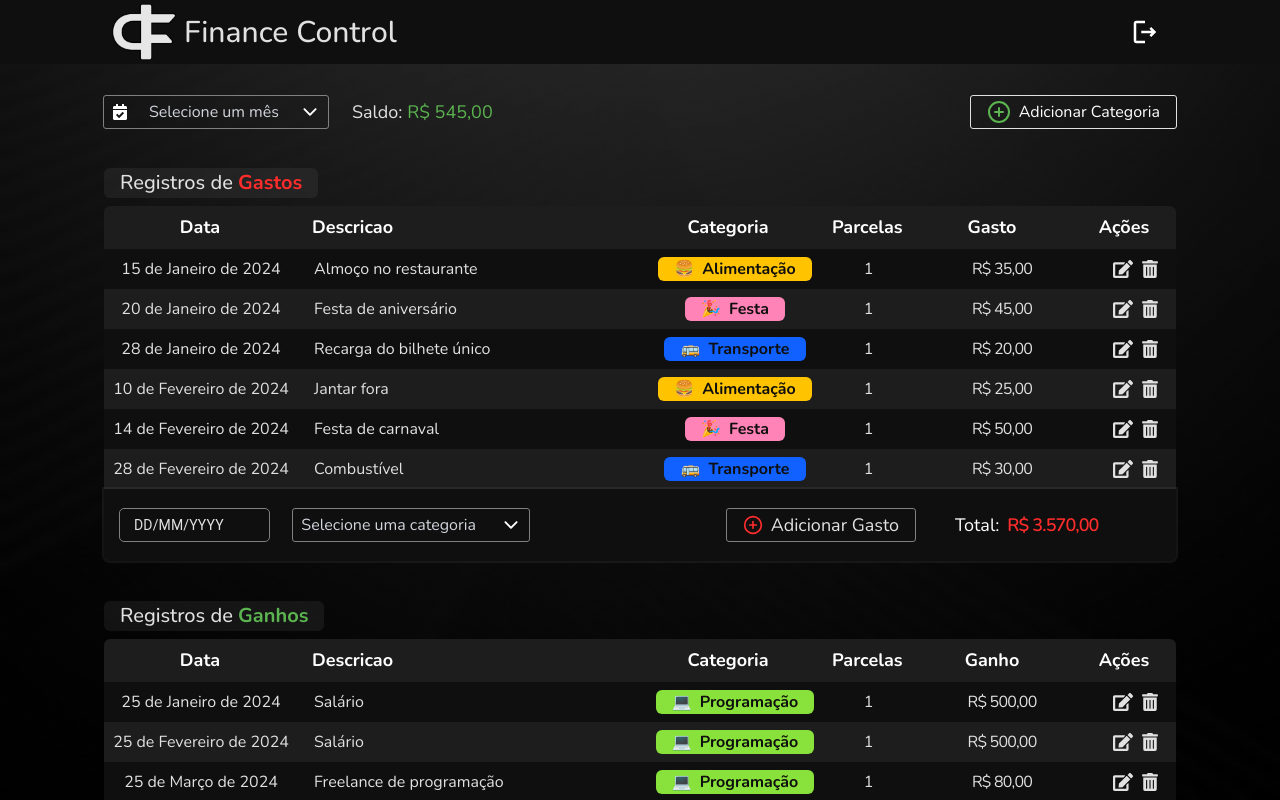
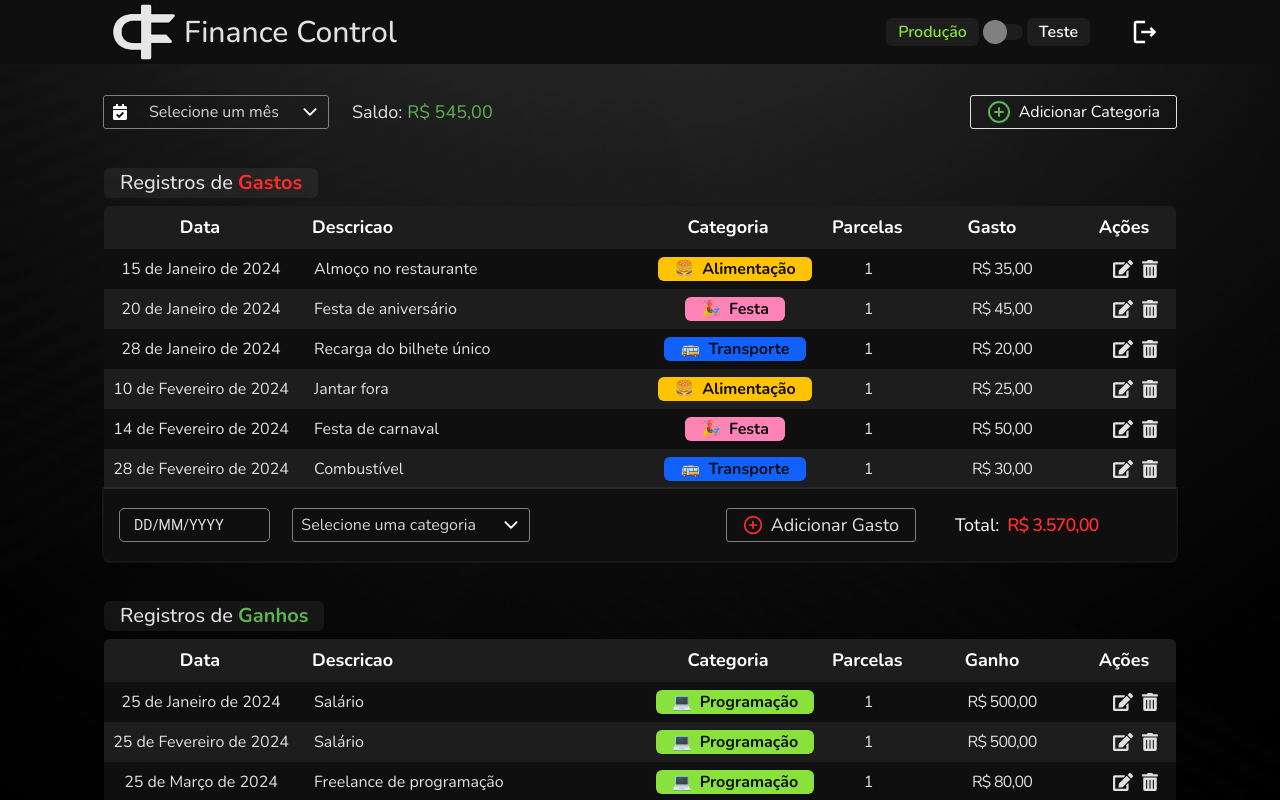
Before and after one commit to duduarsenal/finance-control, a React (Vite) app: page / in a window 1280 px wide. Built offline with nearby package versions, Linux system fonts and the light colour scheme; sample sign-in values are in the browser's storage.

Commit message:
feat: adiciona switch de modo do site, prod e teste

```diff
--- a/src/Layout.tsx
+++ b/src/Layout.tsx
@@ -2,7 +2,7 @@ import { Footer, Header, Loading, NotifyManager } from "@components";
 import { useNotify } from "@hooks";
 import { IsErrorProps } from "@typings";
 import { cn } from "@utils";
-import { useState } from "react";
+import { useEffect, useState } from "react";
 import { Outlet } from "react-router-dom";
 import bgGradient from 'src/assets/bg-gradient.png'
 import { Analytics } from "@vercel/analytics/react"
@@ -11,12 +11,17 @@ export default function Layout({error}: IsErrorProps) {
 
   const [isPageHeader, setIsPageHeader] = useState<string | null>(null);
   const [isLoading, setIsLoading] = useState<boolean>(true);
+  const [tipoDados, setTipoDados] = useState<string>("prod");
   const {notifications, addNotification, removeNotification} = useNotify();
+
+  useEffect(() => {
+    console.log('tipoDados', tipoDados)
+  }, [tipoDados])
 
   return (
     <div className={cn("flex flex-col items-center justify-between h-dvh overflow-y-auto overflow-x-hidden",
     { "justify-center": isPageHeader === "/login" })}>
-      {isPageHeader != "/login" && <Header /> }
+      {isPageHeader != "/login" && <Header setTipoDados={setTipoDados} /> }
       <Loading isTrue={isLoading} />
       <NotifyManager notifications={notifications} removeNotification={removeNotification} />
       <div className={cn("px-24 text-brand-white", { "pt-0": isPageHeader == "/login"})}>
--- a/src/components/Header/index.tsx
+++ b/src/components/Header/index.tsx
@@ -1,11 +1,11 @@
 import { cn, Icons } from "@utils";
-import { LogoMark } from '@components'
+import { LogoMark, Switch } from '@components'
 import { HeaderProps } from "@typings";
 import { logout } from "@api";
 import { useSessionData } from "@hooks";
 import { useNavigate } from "react-router-dom";
 
-export function Header({className }: HeaderProps) {
+export function Header({ className, setTipoDados }: HeaderProps) {
 
     const { setUserData } = useSessionData()
     const navigate = useNavigate()
@@ -19,7 +19,14 @@ export function Header({className }: HeaderProps) {
     return (
         <section className={cn("text-brand-white z-[10] flex items-center justify-between w-screen h-16 bg-brand-black px-28", className)}>
             <LogoMark />
-            <div>
+            <div className="flex items-center justify-center gap-8">
+                <Switch
+                    type="button"
+                    option1={"Produção"}
+                    option2={"Teste"}
+                    action1={() => setTipoDados("prod")}
+                    action2={() => setTipoDados("mock")}
+                />
                 <Icons.MdOutlineLogout className="text-[30px] mx-2 cursor-pointer rounded-sm hover:brightness-75" onClick={handleLogout} />
             </div>
         </section>
--- a/src/components/Switch/index.tsx
+++ b/src/components/Switch/index.tsx
@@ -2,15 +2,15 @@ import { SwitchProps } from "@typings";
 import { cn } from "@utils";
 import { useState } from "react";
 
-export function Switch({ type, className, option1, option2, action1, action2 }: SwitchProps){
+export function Switch({ type, className, option1, option2, action1, action2 }: SwitchProps) {
     const [switchActive, setSwitchActive] = useState<boolean>(true)
 
-    function handleAction1(){
+    function handleAction1() {
         setSwitchActive(true)
         action1()
     }
 
-    function handleAction2(){
+    function handleAction2() {
         setSwitchActive(false)
         action2()
     }
@@ -23,7 +23,7 @@ export function Switch({ type, className, option1, option2, action1, action2 }:
                 <p
                     className={cn("border-2 border-brand-dark-gray border-r-0 px-4 py-1 rounded-l-sm rounded-br-none hover:bg-green-900 hover:text-colors-green cursor-pointer transition-all",
                         typeof option1 === "object" && option1.className,
-                    {"text-colors-green bg-green-900": switchActive}
+                        { "text-colors-green bg-green-900": switchActive }
                     )}
                     onClick={handleAction1}
                 >
@@ -32,7 +32,7 @@ export function Switch({ type, className, option1, option2, action1, action2 }:
                 <p
                     className={cn("border-2 border-brand-dark-gray px-4 py-1 rounded-r-sm hover:bg-red-900 hover:text-red-200 cursor-pointer transition-all",
                         typeof option2 === "object" && option2.className,
-                    {"text-red-200 bg-red-900": !switchActive}
+                        { "text-red-200 bg-red-900": !switchActive }
                     )}
                     onClick={handleAction2}
                 >
@@ -41,8 +41,31 @@ export function Switch({ type, className, option1, option2, action1, action2 }:
             </div>
             :
             // SWITCH DE BOTÃO
-        <div className={cn("", className)}>
-
+            <div className={cn("flex gap-1", className)}>
+                <p
+                    className={cn("transition-all font-semibold bg-brand-dark-gray px-3 py-[2px] rounded-md",
+                        typeof option1 === "object" && option1.className,
+                        { "text-colors-green": switchActive }
+                    )}
+                >
+                    {typeof option1 === "string" ? option1 : option1.label}
+                </p>
+                <div
+                    className={cn("relative w-10 h-4 m-auto rounded-full bg-brand-dark-gray after:w-6 after:h-6 after:bg-brand-gray after:absolute after:rounded-full after:top-2/4 after:-translate-y-2/4 after:transition-all cursor-pointer",
+                        {
+                            "after:ml-4": !switchActive
+                        }
+                    )}
+                    onClick={() => {switchActive ? handleAction2() : handleAction1()}}
+                />
+                <p
+                    className={cn("transition-all font-semibold bg-brand-dark-gray px-3 py-[2px] rounded-md",
+                        typeof option2 === "object" && option2.className,
+                        { "text-yellow-400": !switchActive }
+                    )}
+                >
+                    {typeof option2 === "string" ? option2 : option2.label}
+                </p>
             </div>
     )
 }
--- a/src/typings.ts
+++ b/src/typings.ts
@@ -152,6 +152,7 @@ export interface NotifyManagerProps{
 
 export interface HeaderProps{
     className?: string
+    setTipoDados: (value: string) => void
 }
 
 export interface ConfirmActionProps{
```
Lines whose indentation alone changed are shown as unchanged.
